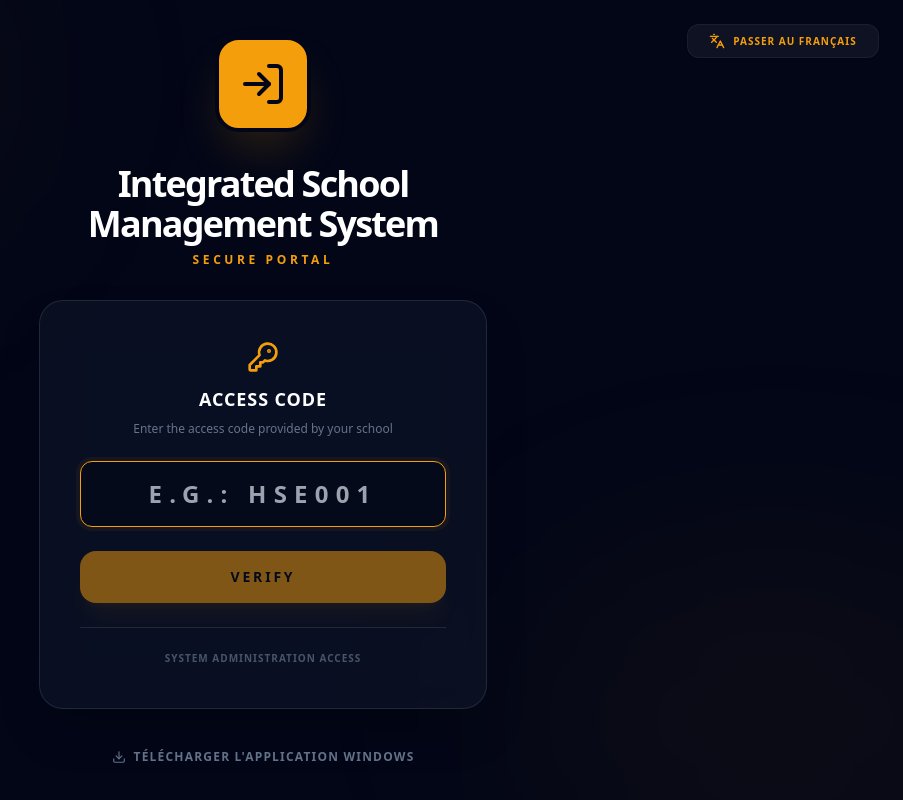
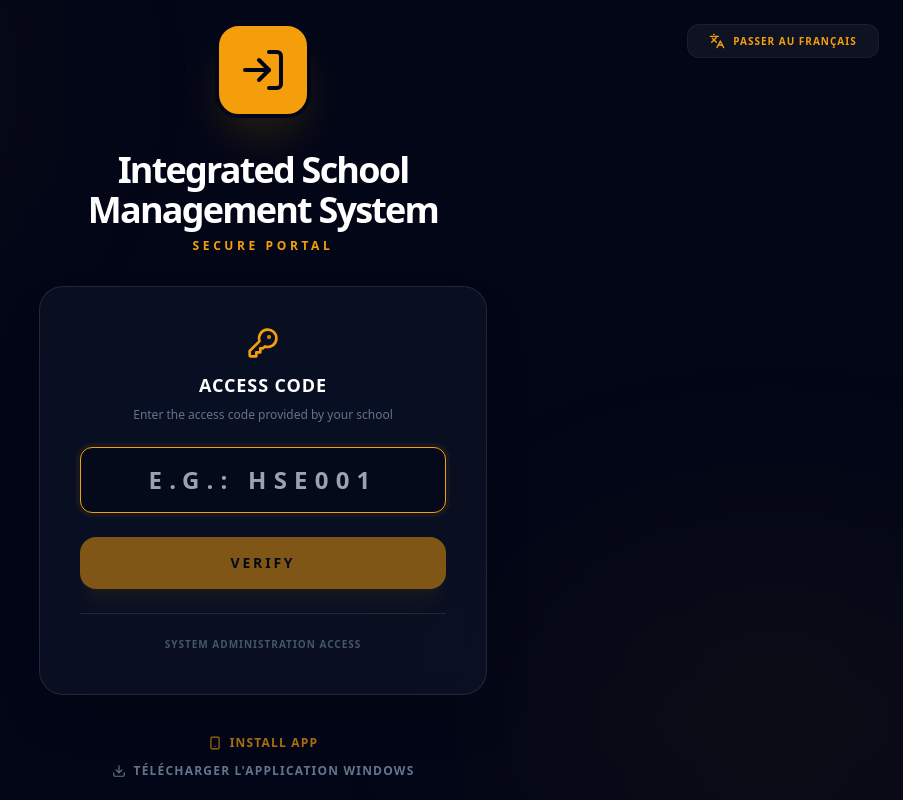
Before and after one commit to landrystephane/SMP_Final, a React (Vite) app in the folder eco-manage/: page /login in a window 1280 px wide. Shown: the whole page, without its empty margins (377-1280 px from the left). Built offline with nearby package versions, Linux system fonts and the light colour scheme; what @capacitor-community/sqlite, @capacitor/core would draw is missing.

Commit message:
Add universal PWA install guide for all browsers

```diff
--- a/eco-manage/src/pages/Login.tsx
+++ b/eco-manage/src/pages/Login.tsx
@@ -19,8 +19,10 @@ const Login: React.FC = () => {
   const [selectedSchool, setSelectedSchool] = useState<any>(null);
   const [codeError, setCodeError] = useState('');
   const [pwaPrompt, setPwaPrompt] = useState<any>(null);
-  const [showIOSGuide, setShowIOSGuide] = useState(false);
+  const [showInstallGuide, setShowInstallGuide] = useState(false);
   const isIOS = /iPad|iPhone|iPod/.test(navigator.userAgent) && !(window as any).MSStream;
+  const isFirefox = navigator.userAgent.includes('Firefox');
+  const isSafariMac = /^((?!chrome|android).)*safari/i.test(navigator.userAgent) && !isIOS;
   const isAlreadyInstalled = (window.navigator as any).standalone === true || window.matchMedia('(display-mode: standalone)').matches;
 
   useEffect(() => {
@@ -202,19 +204,42 @@ const Login: React.FC = () => {
               {t('install_app', 'Installer l\'application')}
             </button>
           )}
-          {!isAlreadyInstalled && isIOS && (
+          {!isAlreadyInstalled && !pwaPrompt && (
             <div className="flex flex-col items-center gap-2">
-              <button onClick={() => setShowIOSGuide(v => !v)}
-                className="inline-flex items-center gap-2 text-xs text-amber-500 hover:text-amber-400 font-bold uppercase tracking-widest transition-colors">
+              <button onClick={() => setShowInstallGuide(v => !v)}
+                className="inline-flex items-center gap-2 text-xs text-amber-500/70 hover:text-amber-400 font-bold uppercase tracking-widest transition-colors">
                 <Smartphone className="w-3.5 h-3.5" />
                 {t('install_app', 'Installer l\'application')}
               </button>
-              {showIOSGuide && (
-                <div className="bg-slate-900 border border-slate-700 rounded-xl p-4 text-xs text-slate-300 max-w-xs text-center space-y-1">
-                  <p className="font-black text-amber-500 uppercase tracking-wider mb-2">Installation sur iPhone</p>
-                  <p>1. Appuyez sur <span className="font-bold text-white">le bouton Partager</span> <span className="text-amber-500">⎙</span> en bas de Safari</p>
-                  <p>2. Faites défiler et appuyez sur <span className="font-bold text-white">"Sur l'écran d'accueil"</span></p>
-                  <p>3. Appuyez sur <span className="font-bold text-white">"Ajouter"</span></p>
+              {showInstallGuide && (
+                <div className="bg-slate-900 border border-slate-700 rounded-xl p-4 text-xs text-slate-300 max-w-xs space-y-3">
+                  <p className="font-black text-amber-500 uppercase tracking-wider text-center">Guide d'installation</p>
+                  {isIOS && (
+                    <div className="space-y-1">
+                      <p className="font-bold text-white">iPhone / iPad (Safari)</p>
+                      <p>1. Appuyez sur <span className="text-amber-500">⎙</span> Partager en bas</p>
+                      <p>2. "Sur l'écran d'accueil" → Ajouter</p>
+                    </div>
+                  )}
+                  {isSafariMac && (
+                    <div className="space-y-1">
+                      <p className="font-bold text-white">Safari sur Mac</p>
+                      <p>Menu <span className="text-amber-500">Fichier</span> → "Ajouter au Dock"</p>
+                    </div>
+                  )}
+                  {isFirefox && (
+                    <div className="space-y-1">
+                      <p className="font-bold text-white">Firefox</p>
+                      <p>Firefox ne supporte pas l'installation PWA.</p>
+                      <p>Ouvrez cette page dans <span className="text-amber-500">Chrome</span> ou <span className="text-amber-500">Edge</span> pour installer.</p>
+                    </div>
+                  )}
+                  {!isIOS && !isSafariMac && !isFirefox && (
+                    <div className="space-y-1">
+                      <p className="font-bold text-white">Chrome / Edge / Opera</p>
+                      <p>Cliquez l'icône <span className="text-amber-500">⊕</span> à droite de la barre d'adresse.</p>
+                    </div>
+                  )}
                 </div>
               )}
             </div>
```
